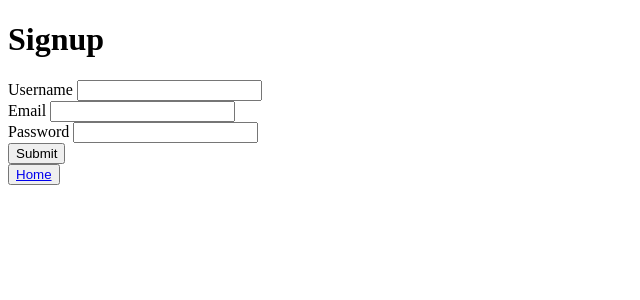
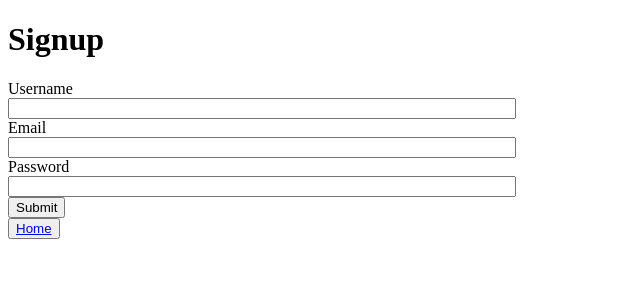
Before and after one commit to oscarlaf03/stock_chat, a Flask app: page /signup in a window 1280 px wide. Shown: the top 300 px of the page, without its empty margins (0-640 px from the left). Run offline with Flask 2, Linux system fonts and the light colour scheme.

Commit message:
Improved navegability, simple form alignment and createdRead me

```diff
--- /dev/null
+++ b/chat/static/styles/style.css
@@ -0,0 +1,13 @@
+body {
+  font-family: 'Sans-serif'
+}
+
+.container {
+    width: 500px;
+    clear: both;
+  }
+
+  .container input {
+    width: 100%;
+    clear: both;
+  }
--- a/chat/templates/create_room.html
+++ b/chat/templates/create_room.html
@@ -4,6 +4,8 @@
 <head>
     <meta charset="UTF-8">
     <meta name="viewport" content="width=device-width, initial-scale=1.0">
+    <link rel="stylesheet" type="text/css" href="{{ url_for('static',filename='styles/style.css') }}">
+
     <title>Create Room stock chat app</title>
 </head>
 
@@ -11,6 +13,7 @@
     <h1>Create Room</h1>
     <h3>{{message}}</h3>
     <h2>Don't forger to add your friends so you can chat together</h2>
+    <div class="container">
         <form method='post'>
             <label for="">Room Name:</label>
             <input name='room_name' type="text">
@@ -20,6 +23,9 @@
             <br>
             <button type='submit'>Submit</button>
         </form>
+    </div>
+    <button><a href="/">Home</a></button>
+
 </body>
 
 </html>
--- a/chat/templates/edit_room.html
+++ b/chat/templates/edit_room.html
@@ -4,12 +4,14 @@
 <head>
     <meta charset="UTF-8">
     <meta name="viewport" content="width=device-width, initial-scale=1.0">
+    <link rel="stylesheet" type="text/css" href="{{ url_for('static',filename='styles/style.css') }}">
     <title>Edit Room Stock Chat</title>
 </head>
 
 <body>
     <h1>Edit Room</h1>
     <h3>{{messages}}</h3>
+    <div class="container">
         <form method='post'>
             <label for="">Room Name:</label>
             <input type="text" name='room_name' value="{{ room.name}}">
@@ -19,6 +21,7 @@
             <br>
             <button type='submit'>Submit</button>
         </form>
+    </div>
 </body>
 
 </html>
--- a/chat/templates/index.html
+++ b/chat/templates/index.html
@@ -4,6 +4,7 @@
 <head>
     <meta charset="UTF-8">
     <meta name="viewport" content="width=device-width, initial-scale=1.0">
+    <link rel="stylesheet" type="text/css" href="{{ url_for('static',filename='styles/style.css') }}">
     <title>Home</title>
 </head>
 
--- a/chat/templates/login.html
+++ b/chat/templates/login.html
@@ -3,6 +3,7 @@
 
 <head>
     <meta charset="UTF-8">
+    <link rel="stylesheet" type="text/css" href="{{ url_for('static',filename='styles/style.css') }}">
     <meta name="viewport" content="width=device-width, initial-scale=1.0">
     <title>Stock Chat</title>
 </head>
@@ -10,6 +11,7 @@
 <body>
     <h1>Welcome to Login</h1>
     <h3>{{message}}</h3>
+    <div class="container">
         <form method='post' action="/login">
             <div class="form-pair">
                 <label for="">Username</label>
@@ -23,6 +25,7 @@
                 <button type="submit">Submit</button>
             </div>
         </form>
+    </div>
     <button><a href="/">Home</a></button>
 </body>
 
--- a/chat/templates/signup.html
+++ b/chat/templates/signup.html
@@ -3,6 +3,7 @@
 
 <head>
     <meta charset="UTF-8" />
+    <link rel="stylesheet" type="text/css" href="{{ url_for('static',filename='styles/style.css') }}">
     <meta name="viewport" content="width=device-width, initial-scale=1.0" />
     <title>Sign up Stock Chat</title>
 </head>
@@ -10,19 +11,21 @@
 <body>
     <h1>Signup</h1>
     <h3>{{message}}</h3>
+    <div class="container">
         <form method="post" action="/signup">
             <label for="">Username</label>
             <input name="username" type="text" />
-        <br />
+            <br>
             <label for="">Email</label>
             <input name="email" type="email" />
-        <br />
+            <br>
             <label for="">Password</label>
             <input name="password" type="password" />
-        <br />
+            <br>
             <button type="submit">Submit</button>
         </form>
-</body>
+    </div>
     <button><a href="/">Home</a></button>
 
+</body>
 </html>
--- a/chat/templates/view_room.html
+++ b/chat/templates/view_room.html
@@ -4,6 +4,9 @@
 <head>
     <meta charset="UTF-8" />
     <meta name="viewport" content="width=device-width, initial-scale=1.0" />
+    <link rel="stylesheet" type="text/css" href="{{ url_for('static',filename='styles/style.css') }}">
+
+
     <title>Stock chat</title>
 </head>
 
@@ -79,6 +82,8 @@
             {% endfor %}
         </ul>
     </div>
+    <button><a href="/">Home</a></button>
+    <button><a href="/rooms/{{room.name}}/edit">Edit room {{room.name}} </a></button>
 </body>
 
 </html>
```
Also changed, not shown: README.md (added). Lines whose indentation alone changed are shown as unchanged.
